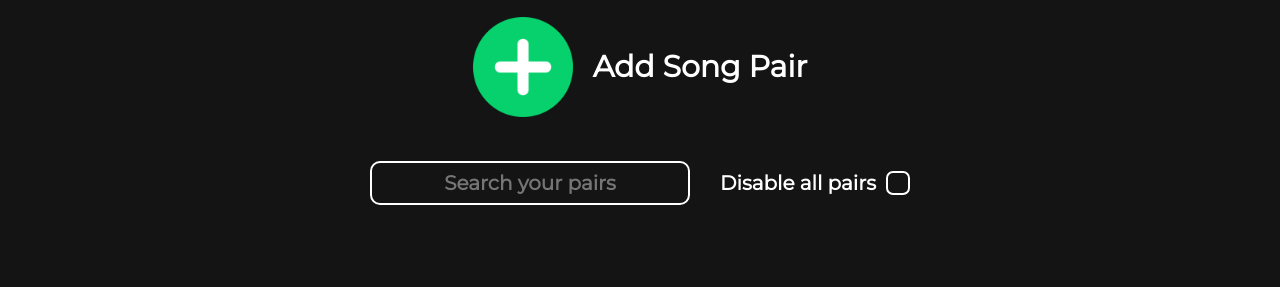
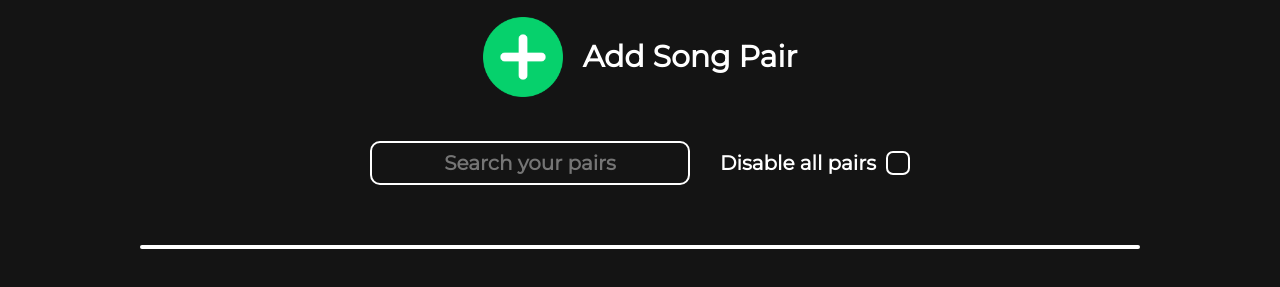
Before and after one commit to tthescott/Afterplay, a website: page public/index.html in a window 1280 px wide. Shown: the part 95-382 px from the top of the page. Drawn offline with Linux system fonts and the light colour scheme.

Commit message:
start work on pair stack

```diff
--- a/public/index.html
+++ b/public/index.html
@@ -23,23 +23,6 @@
     </div>
   </div>
 
-  <!-- add pair button -->
-  <div id="outer-add-div">
-    <button id="add-btn">
-      <div id="inner-add-div">
-        <img id="plus-img" src="media/plus.png" alt="Clickable plus icon">
-        <p id="add-btn-text">Add Song Pair</p>
-      </div>
-    </button>
-  </div>
-
-  <!-- pair search bar -->
-  <div id="pair-search-div">
-    <input type="text" id="pair-search" placeholder="Search your pairs">
-    <label for="disable-all-checkbox" style="font-size: 20px; cursor: pointer;">Disable all pairs</label>
-    <input type="checkbox" id="disable-all-checkbox" name="disable-all-checkbox" value="disable">
-  </div>
-
   <!-- modal for when logo is clicked -->
   <div id="info-overlay" class="info-hidden">
     <div id="info-modal">
@@ -63,11 +46,36 @@
     </div>
   </div>
 
+  <!-- add pair button -->
+  <div id="outer-add-div">
+    <button id="add-btn">
+      <div id="inner-add-div">
+        <img id="plus-img" src="media/plus.png" alt="Clickable plus icon">
+        <p id="add-btn-text">Add Song Pair</p>
+      </div>
+    </button>
+  </div>
+
   <!-- modal for when add pair is clicked -->
   <div id="add-pair-overlay" class="add-hidden">
     <div id="add-modal">
 
     </div>
   </div>
+
+  <!-- pair search bar -->
+  <div id="pair-search-div">
+    <input type="text" id="pair-search" placeholder="Search your pairs">
+    <label for="disable-all-checkbox" style="font-size: 20px; cursor: pointer;">Disable all pairs</label>
+    <input type="checkbox" id="disable-all-checkbox" name="disable-all-checkbox" value="disable">
+  </div>
+
+  <div id="pair-stack">
+    <div class="pair-div">
+      <div class="first-song">
+
+      </div>
+    </div>
+  </div>
 </body>
 </html>
--- a/public/styles.css
+++ b/public/styles.css
@@ -135,7 +135,7 @@ body {
 }
 
 #plus-img {
-  width: 100px;
+  width: 80px;
   margin-right: 20px;
 }
 
@@ -210,3 +210,20 @@ body {
 #disable-all-checkbox:checked {
   background-color: red;
 }
+
+#pair-stack {
+  display: flex;
+  flex-direction: column;
+  width: 100%;
+  align-items: center;
+  margin-top: 40px;
+}
+
+.pair-div {
+  display: flex;
+  border: 2px solid white;
+  border-radius: 15px;
+  margin-top: 20px;
+  width: 90%;
+  max-width: 1000px;
+}
```
